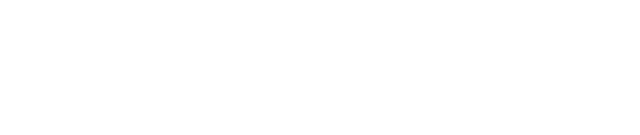
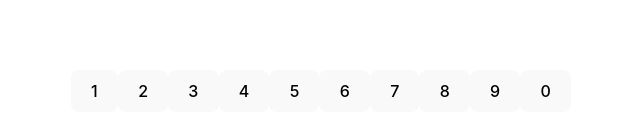
Before and after one commit to dsdyaz/jest-calc, a React (Vite) app: page / in a window 1280 px wide. Shown: the part 309-444 px from the top of the page, without its empty margins (319-959 px from the left). Built offline with nearby package versions, Linux system fonts and the light colour scheme.

Commit message:
add buttons to the app

```diff
--- a/src/App.tsx
+++ b/src/App.tsx
@@ -1,11 +1,12 @@
 import './App.css'
+import Buttons from './components/buttons/buttons'
 
 function App() {
 
   return (
-    <>
-
-    </>
+    <div className="app">
+      <Buttons />
+    </div>
   )
 }
 
```
